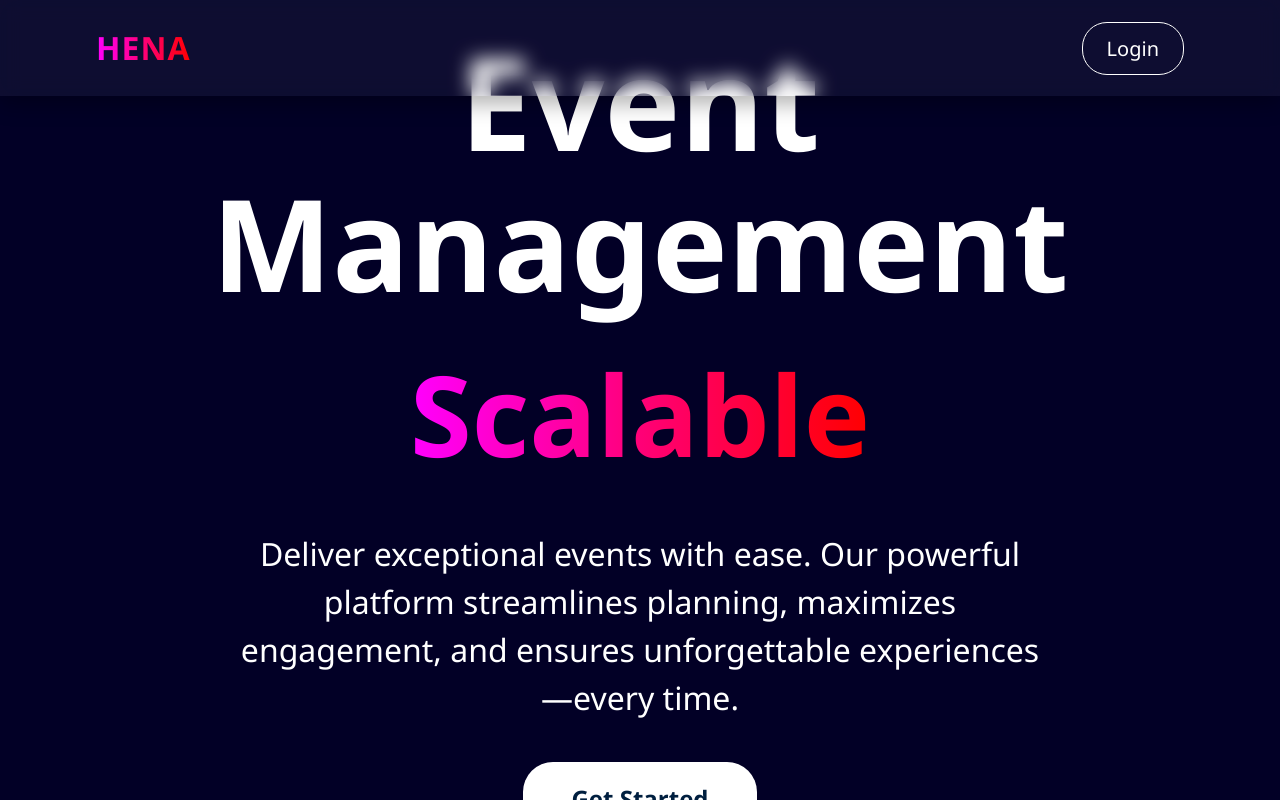
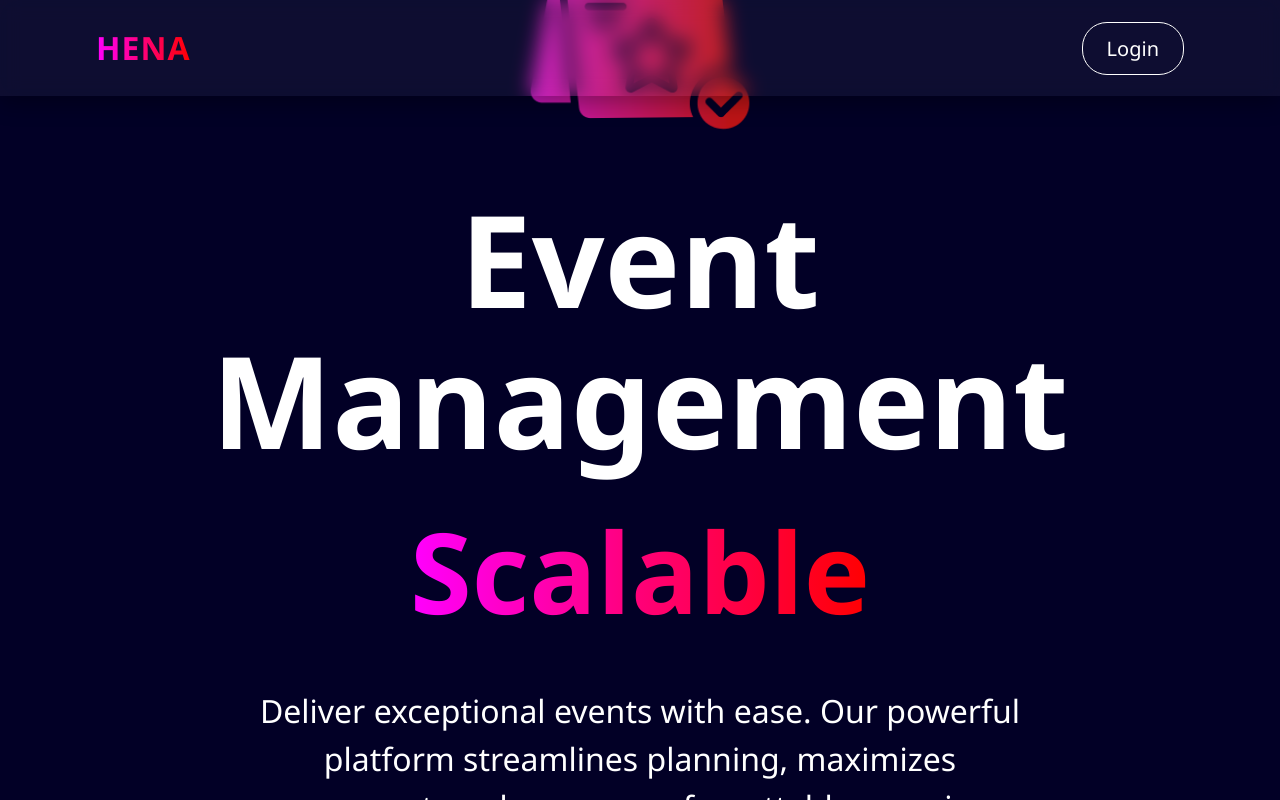
Before and after one commit to Sarah-Mazhar/Aspect-henaApp, a React (Vite) app in the folder frontend/: page / in a window 1280 px wide. Built offline with nearby package versions, Linux system fonts and the light colour scheme.

Commit message:
landing page2

```diff
--- a/frontend/src/features/home/LandingPage.css
+++ b/frontend/src/features/home/LandingPage.css
@@ -5,16 +5,17 @@
 body, html, #root {
   margin: 0;
   padding: 0;
-  height: 100%;
+  min-height: 100%;
   width: 100%;
   font-family: 'Segoe UI', Tahoma, Geneva, Verdana, sans-serif;
   background: #020026;
-  overflow: hidden;
+  overflow-x: hidden;
+  overflow-y: auto;
 }
 
 .landing-wrapper {
-  height: 100vh;
-  width: 100vw;
+  min-height: 100vh;
+  width: 100%;
   display: flex;
   flex-direction: column;
   color: white;
@@ -28,17 +29,21 @@ body, html, #root {
   -webkit-text-fill-color: transparent;
 }
 
-/* Navbar */
+/* Fixed Navbar */
 .navbar {
+  position: fixed;
+  top: 0;
+  left: 0;
+  right: 0;
+  z-index: 100;
   display: flex;
   justify-content: space-between;
   align-items: center;
-  padding: 3rem 6rem;
+  padding: 3rem 6rem; /* Restored original height */
   font-size: 1.5rem;
   background: rgba(255, 255, 255, 0.05);
   backdrop-filter: blur(10px);
   box-shadow: 0 8px 20px rgba(0, 0, 0, 0.3);
-  z-index: 1;
 }
 
 .nav-left {
@@ -71,13 +76,23 @@ body, html, #root {
   flex: 1;
   display: flex;
   flex-direction: column;
-  justify-content: center;
+  justify-content: flex-start;
   align-items: center;
   text-align: center;
-  padding: 0 1rem;
-  margin-top: 2rem;
+  padding: 2rem 1rem;
+  padding-top: 12rem; /* ✅ Prevent content under fixed navbar */
 }
 
+/* Logo image */
+.landing-logo {
+  width: 250px;
+
+  height: 250px;
+  margin-bottom: 2rem;
+  margin-top: 170px;
+}
+
+/* Title */
 .main-title {
   font-size: 8rem;
   font-weight: bold;
@@ -86,6 +101,7 @@ body, html, #root {
   text-align: center;
 }
 
+/* Changing word animation */
 .changing-word {
   display: block;
   font-weight: bold;
@@ -96,13 +112,14 @@ body, html, #root {
   margin-top: 1rem;
 }
 
+/* Description */
 p {
   font-size: 2rem;
   margin-top: 2rem;
   max-width: 800px;
 }
 
-/* Get Started Button */
+/* Button */
 .get-started {
   margin-top: 2.5rem;
   padding: 1.25rem 3rem;
@@ -119,28 +136,34 @@ p {
   background-color: #ccc;
 }
 
-/* All icons fading in at once and staying */
+/* Fade-in icons container */
 .fade-all-icons {
-  margin-top: 6rem;
+  margin-top: 2rem;
   display: flex;
-  justify-content: center;
-  align-items: center;
-  gap: 4rem;
+  justify-content: space-around;
+  align-items: flex-start;
   flex-wrap: wrap;
+  width: 100%;
+  max-width: 1200px;
 }
 
+/* Icon blocks */
 .feature-static {
   display: flex;
   flex-direction: column;
   align-items: center;
-  font-size: 1.5rem;
+  justify-content: center;
+  font-size: 1.3rem;
   font-weight: bold;
   text-align: center;
   color: white;
+  width: 220px;
+  margin: 1rem;
 }
 
 .feature-static .feature-icon {
-  font-size: 4rem;
+  font-size: 120px;
   margin-bottom: 1rem;
+
   color: #ff80ab;
 }
--- a/frontend/src/features/home/LandingPage.jsx
+++ b/frontend/src/features/home/LandingPage.jsx
@@ -38,7 +38,11 @@ const LandingPage = () => {
       </nav>
 
       <div className="landing-container">
+        {/* Logo from public folder */}
+        <img src="/logo.png" alt="Logo" className="landing-logo" />
+
         <div className="main-title">Event Management</div>
+
         <AnimatePresence mode="wait">
           <motion.div
             key={words[index]}
@@ -51,6 +55,7 @@ const LandingPage = () => {
             {words[index]}
           </motion.div>
         </AnimatePresence>
+
         <p>
           Deliver exceptional events with ease. Our powerful platform streamlines
           planning, maximizes engagement, and ensures unforgettable experiences—every time.
@@ -60,12 +65,11 @@ const LandingPage = () => {
           Get Started
         </button>
 
-        {/* All icons fading in together and staying static */}
         <motion.div
           className="fade-all-icons"
           initial={{ opacity: 0 }}
           animate={{ opacity: 1 }}
-          transition={{ duration: 1.5 }}
+          transition={{ duration: 3 }}
         >
           {featureItems.map((item, index) => (
             <div className="feature-static" key={index}>
```
Also changed, not shown: frontend/public/logo.png (added).
